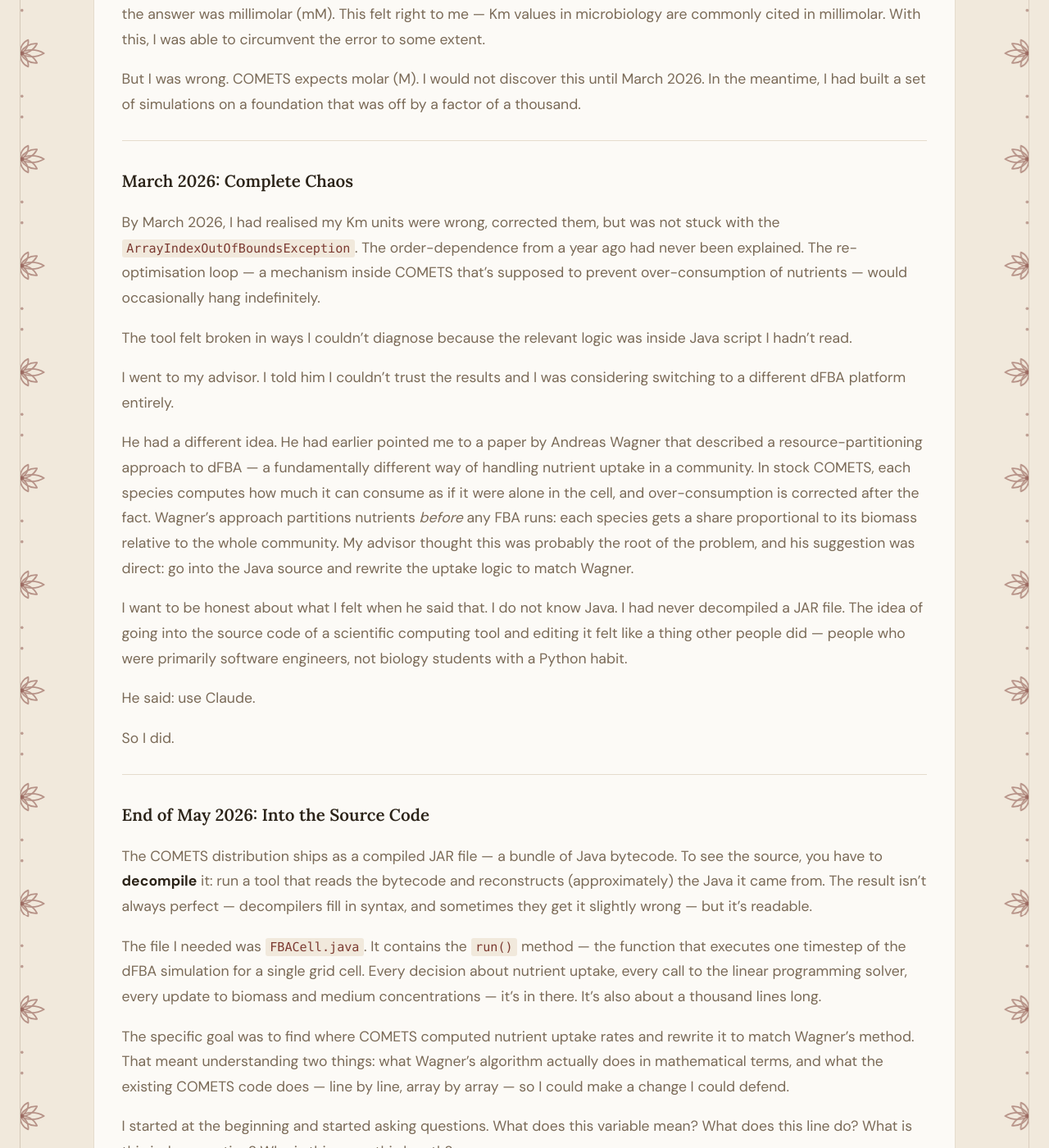
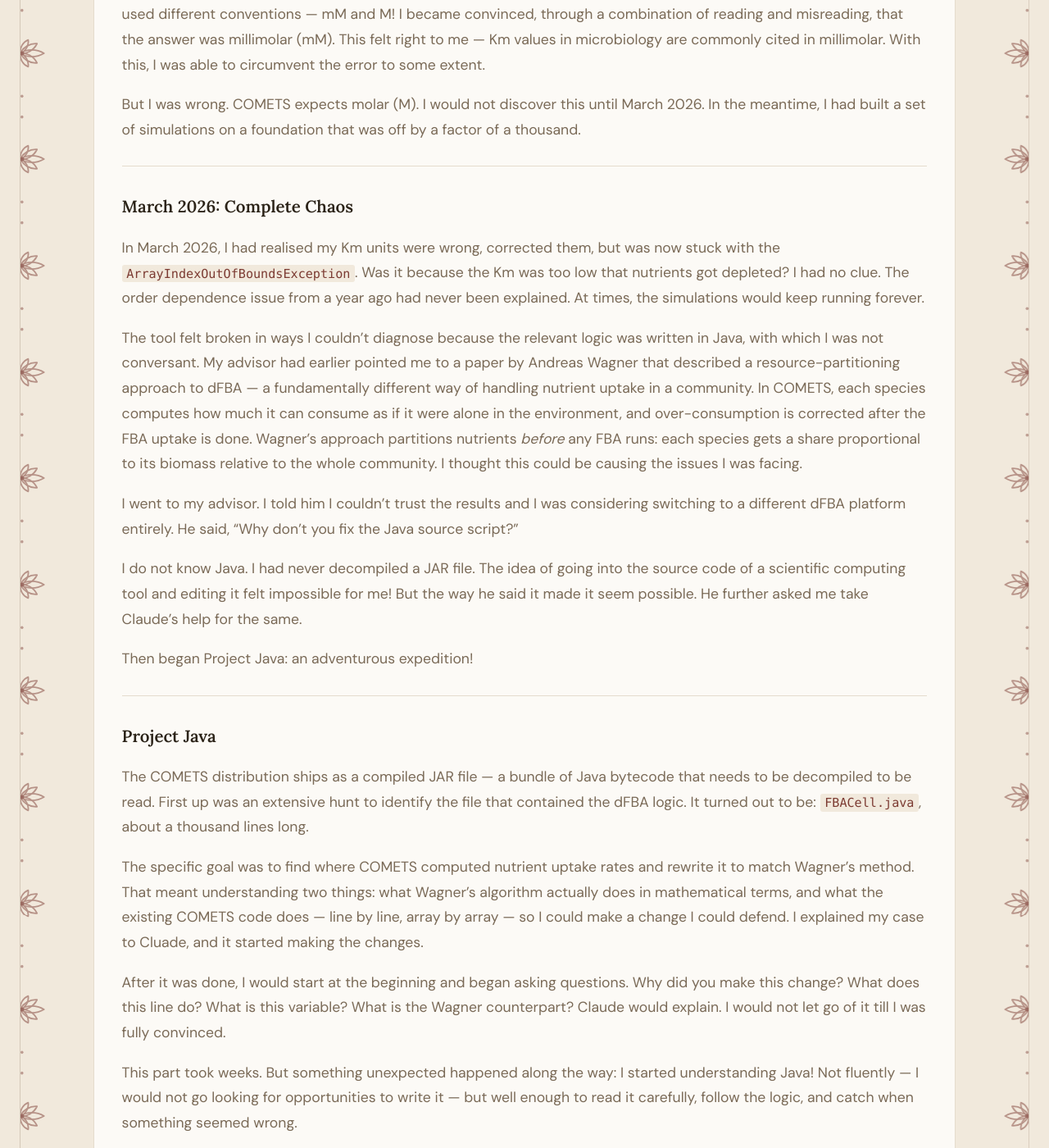
Before and after one commit to SandhyaVasu/SandhyaVasu.github.io, a Jekyll site: the page built from _posts/2026-09-03-comets_bugs.md, in a window 1280 px wide and 1400 px high, scrolled down 2153 px. Shown: the whole window at 82% size. Built offline with Jekyll 4.4.1, drawn with Linux system fonts in a browser that asks for light colours; some of the changed text lies outside the part shown.

Commit message:
Improve clarity and grammar in COMETS project documentation
Refactor narrative for clarity and correct grammar in the COMETS project documentation. Adjusted phrasing for better readability and coherence throughout the text.

````diff
--- a/_posts/2026-09-03-comets_bugs.md
+++ b/_posts/2026-09-03-comets_bugs.md
@@ -8,7 +8,7 @@ summary: A year of chasing bugs in COMETS — and what they taught me about floa
 
 It started with something that should not have been possible.
 
-I was working on a course project in computational systems biology — a relatively simple simulation of three microorganisms, trying to model butyrate production in a community. The goal was straightforward: run dynamic flux balance analysis, see if the organisms grow, see what they produce. I was using COMETS, a well-regarded Java-based platform with a Python wrapper, built by the Segre Lab at Boston University. It had a good reputation. I expected to spend a few hours on setup and then get to the biology.
+I was working on a course project in computational systems biology — a relatively simple simulation of three microorganisms, trying to model butyrate production in a community. The goal was straightforward: run dynamic flux balance analysis, see if the organisms grow, and note what they produce. I was using COMETS, a well-regarded Java-based platform with a Python wrapper, built by the Segre Lab at Boston University. It had a good reputation. I expected to spend a few hours on setup and then get to the biology.
 
 Instead, I found something that made me sit and stare at my screen for a long time.
 
@@ -22,7 +22,7 @@ This is the story of what I found when I looked into why.
 
 ## A Quick Word on What COMETS Does
 
-Before I get into the debugging, let me briefly explain what this tool is and why it matters — because it will make the bugs more meaningful.
+Before I get into the debugging, let me briefly explain what this tool is and why it matters — because it will make this narrative more meaningful.
 
 COMETS (Computation of Microbial Ecosystems in Time and Space) is an excellent platform for simulating microbial communities in space and time. It uses **dynamic flux balance analysis (dFBA)** — a method that takes the constraint-based metabolic models we build for individual organisms and runs them forward through time in a shared environment. Every time step, each organism "decides" what to consume and produce based on what nutrients are available, its own metabolic network, and whatever bounds you've set. The environment updates. You repeat.
 
@@ -32,17 +32,17 @@ This is powerful because you can model how community composition evolves, what n
 
 ## March 2025: Something Is Very Wrong
 
-The primary problem — the one that stopped me cold — was an `ArrayIndexOutOfBoundsException`. Java's way of telling you that something tried to read a memory location that doesn't exist. I raised it on the COMETS GitHub repository. By adjusting some parameters I managed to get past it, which at the time felt like a solution: the crash went away, the project could proceed, and I had a deadline.
+The primary problem — the one that stopped me cold — was an `ArrayIndexOutOfBoundsException`. Java's way of telling you that something tried to read a memory location that doesn't exist. I raised it on the COMETS GitHub repository. By adjusting some parameters, I managed to get past it, which at the time felt like a solution: the crash went away, the project could proceed, and I had a deadline.
 
-I did notice, in the course of those runs, that different model arrival orders were producing different trajectories. But I didn't investigate it or report it — I noted it, filed it somewhere in the back of my head, and submitted the project.
+I did notice, in the course of those runs, that different model arrival orders were producing different growth trajectories. But I didn't investigate it or report it — I noted it, filed it somewhere in the back of my head, and submitted the project report and immersed myself in the next semester of courses.
 
-The order-dependence issue came back to me in September 2025, when I raised it as a separate GitHub issue. By then I had enough distance from the project to describe what I was seeing clearly. The response was helpful but couldn't pin down a cause, and I didn't yet have the tools to look deeper.
+In September 2025, I revisited my COMETS code and again encountered the order-dependence issue. This time, I raised it as a separate GitHub issue. Their response was quite helpful but couldn't pin down a cause, and I didn't dig deeper into the issue.
 
 ---
 
 ## December 2025: The Units Rabbit Hole
 
-I came back to COMETS in December, determined to get things working properly. This time, the problem wasn't just the order bug or the `ArrayIndexOutOfBoundsException` error — it was the parameters.
+I came back to COMETS in December, determined to get things working properly. This time, the problem wasn't just the order bug or the `ArrayIndexOutOfBoundsException` error — it was the parameters. Was I setting it correctly?
 
 COMETS uses Michaelis-Menten kinetics to model nutrient uptake. You supply a `Km` value — the half-saturation constant, the nutrient concentration at which the uptake rate is half its maximum. But what **units** does COMETS expect for `Km`?
 
@@ -54,45 +54,37 @@ But I was wrong. COMETS expects molar (M). I would not discover this until March
 
 ## March 2026: Complete Chaos
 
-By March 2026, I had realised my Km units were wrong, corrected them, but was not stuck with the `ArrayIndexOutOfBoundsException`. The order-dependence from a year ago had never been explained. The re-optimisation loop — a mechanism inside COMETS that's supposed to prevent over-consumption of nutrients — would occasionally hang indefinitely.
+In March 2026, I had realised my Km units were wrong, corrected them, but was now stuck with the `ArrayIndexOutOfBoundsException`. Was it because the Km was too low that nutrients got depleted? I had no clue. The order dependence issue from a year ago had never been explained. At times, the simulations would keep running forever.
 
-The tool felt broken in ways I couldn't diagnose because the relevant logic was inside Java script I hadn't read.
+The tool felt broken in ways I couldn't diagnose because the relevant logic was written in Java, with which I was not conversant. My advisor had earlier pointed me to a paper by Andreas Wagner that described a resource-partitioning approach to dFBA — a fundamentally different way of handling nutrient uptake in a community. In COMETS, each species computes how much it can consume as if it were alone in the environment, and over-consumption is corrected after the FBA uptake is done. Wagner's approach partitions nutrients *before* any FBA runs: each species gets a share proportional to its biomass relative to the whole community. I thought this could be causing the issues I was facing.
 
-I went to my advisor. I told him I couldn't trust the results and I was considering switching to a different dFBA platform entirely.
+I went to my advisor. I told him I couldn't trust the results and I was considering switching to a different dFBA platform entirely. He said, "Why don't you fix the Java source script?"
 
-He had a different idea. He had earlier pointed me to a paper by Andreas Wagner that described a resource-partitioning approach to dFBA — a fundamentally different way of handling nutrient uptake in a community. In stock COMETS, each species computes how much it can consume as if it were alone in the cell, and over-consumption is corrected after the fact. Wagner's approach partitions nutrients *before* any FBA runs: each species gets a share proportional to its biomass relative to the whole community. My advisor thought this was probably the root of the problem, and his suggestion was direct: go into the Java source and rewrite the uptake logic to match Wagner.
+I do not know Java. I had never decompiled a JAR file. The idea of going into the source code of a scientific computing tool and editing it felt impossible for me! But the way he said it made it seem possible. He further asked me take Claude's help for the same.
 
-I want to be honest about what I felt when he said that. I do not know Java. I had never decompiled a JAR file. The idea of going into the source code of a scientific computing tool and editing it felt like a thing other people did — people who were primarily software engineers, not biology students with a Python habit.
-
-He said: use Claude.
-
-So I did.
+Then began Project Java: an adventurous expedition!
 
 ---
 
-## End of May 2026: Into the Source Code
+## Project Java
 
-The COMETS distribution ships as a compiled JAR file — a bundle of Java bytecode. To see the source, you have to **decompile** it: run a tool that reads the bytecode and reconstructs (approximately) the Java it came from. The result isn't always perfect — decompilers fill in syntax, and sometimes they get it slightly wrong — but it's readable.
+The COMETS distribution ships as a compiled JAR file — a bundle of Java bytecode that needs to be decompiled to be read. First up was an extensive hunt to identify the file that contained the dFBA logic. It turned out to be: `FBACell.java`, about a thousand lines long.
 
-The file I needed was `FBACell.java`. It contains the `run()` method — the function that executes one timestep of the dFBA simulation for a single grid cell. Every decision about nutrient uptake, every call to the linear programming solver, every update to biomass and medium concentrations — it's in there. It's also about a thousand lines long.
+The specific goal was to find where COMETS computed nutrient uptake rates and rewrite it to match Wagner's method. That meant understanding two things: what Wagner's algorithm actually does in mathematical terms, and what the existing COMETS code does — line by line, array by array — so I could make a change I could defend. I explained my case to Cluade, and it started making the changes.
 
-The specific goal was to find where COMETS computed nutrient uptake rates and rewrite it to match Wagner's method. That meant understanding two things: what Wagner's algorithm actually does in mathematical terms, and what the existing COMETS code does — line by line, array by array — so I could make a change I could defend.
+After it was done, I would start at the beginning and began asking questions. Why did you make this change? What does this line do? What is this variable? What is the Wagner counterpart? Claude would explain. I would not let go of it till I was fully convinced.
 
-I started at the beginning and started asking questions. What does this variable mean? What does this line do? What is this index counting? Why is this array this length?
-
-Claude would explain. I would look at the original code and ask: are you sure? Can you trace this back to where the array is defined? What happens if this index goes out of bounds?
-
-This part took weeks, off and on. But something unexpected happened: I started to understand Java. Not fluently — I would not go looking for opportunities to write it — but well enough to read it carefully, follow the logic, and catch when something seemed wrong.
+This part took weeks. But something unexpected happened along the way: I started understanding Java! Not fluently — I would not go looking for opportunities to write it — but well enough to read it carefully, follow the logic, and catch when something seemed wrong.
 
 And things were wrong.
 
 ---
 
-## A Silent Wrong Answer: The Index Space Problem
+## Attackign the `ArrayIndexOutOfBoundsException`— Finally!
 
 This one is more serious, and it requires understanding something about how COMETS represents metabolites internally.
 
-COMETS maintains two different numbering systems for metabolites — what the documentation calls **index spaces**:
+COMETS maintains two different numbering systems or **index spaces** for metabolites:
 
 | Space | What it numbers | Typical size |
 |---|---|---|
@@ -128,13 +120,36 @@ int kIndexInModel = ArrayUtils.indexOf(modelMediaIndexes, k);
 double newUptake = thisCellMedia[k] * (this.deltaMedia[l2][kIndexInModel] / totUptake);
 ```
 
+## A Silent Wrong Answer: A Sorting Bug
+Now, another discovery was that the metabolites in the environment and the dilution rates were sorted alphabetically upon user input. However, the refresh rates did not get sorted, resulting in refresh rates landing on the wrong metabolites. This was addressed by sorting the metabolites in my simulation script.
+
 ---
 
-## The Deeper Problem: Order Dependence
+### The Clamp That Creates or Destroys Mass
 
-The index bug, once fixed, meant the tool ran without crashing. But it was not the source of the strange result I had found back in March 2025.
+When COMETS updates the nutrient medium after all models have run, it calls `changeModelMedia()` once per model. That function does two things:
 
-That one was more subtle, and it touched something fundamental about how computers do arithmetic.
+```java
+media[k] += delta;                     // add this model's consumption/secretion
+if (media[k] < 0) media[k] = 0;       // clamp to zero if negative
+```
+
+This clamp — sensible in isolation (removes floating point negative noise) — becomes pathological when applied sequentially across models. Consider a simple example: a metabolite at 5 mmol, with model A consuming 8 mmol and model B secreting 4 mmol.
+
+| Processing order | Result |
+|---|---|
+| A first, then B | `5 − 8 = −3` → clamp → `0`, then `0 + 4 = **4 mmol**` |
+| B first, then A | `5 + 4 = 9`, then `9 − 8 = **1 mmol**` |
+
+The final medium concentration is 4 in one order and 1 in the other. Three millimoles appeared from nowhere in the first case. This is not floating-point noise — this is a straightforward violation of mass conservation, and it depends entirely on which model gets processed first.
+
+**The fix:** Before any call to `changeModelMedia`, combine all models' deltas for each metabolite into a single net change, and then pass it to the clamp. Mass is conserved.
+
+These issues, once fixed, meant the tool ran without crashing. At least now, will the order dependency vanish? I was even using pFBA all along. With all this in place, the magnitude of difference between alternate orders reduced but did not disappear.
+
+## The power of floating point arithmetic!
+
+This one was more subtle, and it touched something fundamental about how computers do arithmetic.
 
 ### Why 1 + 2 + 3 ≠ 3 + 2 + 1 (sometimes)
 
@@ -144,37 +159,16 @@ Floating-point numbers are stored with finite precision — roughly 16 significa
 
 Mathematically: `(A + B) + C = A + (B + C)`. But in floating-point arithmetic: **sometimes not**. The difference is tiny — typically the last bit of the 64-bit representation, around `1e-16` relative — but it is real.
 
-COMETS accumulates quantities across models by looping through them in the order they appear in the layout array. And models appear in layout-array order because they were added in that order. So the order you add species determines the order of accumulation — and for communities of three or more species, different accumulation orders give different results.
+COMETS accumulates quantities across models by looping through them in the order they appear in the layout array. And models appear in layout-array order because they were added in that order. So the order you add species determines the order of accumulation — and for communities of two or more species, different accumulation orders give different results.
 
-For most simulations this last-bit difference doesn't matter. For my simulations, it did.
+For my simulations, across the time steps, this played a key role in deciding how the solver steered the system of linear equations and landed in an optima.
 
-The reason comes down to a property of the linear programs being solved. Many metabolic models — especially AGORA2 models, which are common in human gut microbiome research — are **degenerate**: they have multiple optimal solutions with identical objective values. The LP solver is free to return any of them. When one run and another differ by a single last bit in a constraint coefficient, the solver may pick a different vertex on the same flat optimal face. Same growth rate, different flux distribution. Different secretion profile. Different nutrient environment next step. One timestep later, the trajectories have diverged.
+Many metabolic models — especially AGORA2 models, which are common in human gut microbiome research — are **degenerate**: they have multiple optimal solutions with identical objective values. The LP solver is free to return any of them. When one run and another differ by a single last bit in a constraint coefficient, the solver may pick a different vertex on the same flat optimal face. Same growth rate, different flux distribution. Different secretion profile. Different nutrient environment next step. One timestep later, the trajectories have diverged.
 
 I found this empirically: in a pair of species where one model had an unconstrained demand reaction for sodium (`DM_NA1`, an ATP-neutral loop), a last-bit difference in the medium vector was enough to switch that loop on or off — at zero cost to growth, but with downstream effects on the sodium available to the other species. The two orders agreed to full precision through cycle 2, diverged at cycle 3, and were on clearly different paths by cycle 5.
 
-**The fix (O1):** Sort models by file name before accumulating — a key that doesn't depend on arrival order — and walk that fixed order at every accumulation site. The sort is computed once at the top of the timestep, before any biomass values are mutated, and reused everywhere.
+**The fix :** Sort models by file name before performing any addition — a key that doesn't depend on arrival order — and walk that fixed order during summation. The sort is computed once at the top of the timestep, before any biomass values are mutated, and reused everywhere.
 
-### The Clamp That Creates Mass
-
-The second order-dependence problem is worse because it's not just a last-bit issue — it can produce macroscopically wrong results.
-
-When COMETS updates the nutrient medium after all models have run, it calls `changeModelMedia()` once per model. That function does two things:
-
-```java
-media[k] += delta;                     // add this model's consumption/secretion
-if (media[k] < 0) media[k] = 0;       // clamp to zero if negative
-```
-
-This clamp — sensible in isolation, you can't have negative nutrient concentrations — becomes pathological when applied sequentially across models. Consider a simple example: a metabolite at 5 mmol, with model A consuming 8 mmol and model B secreting 4 mmol.
-
-| Processing order | Result |
-|---|---|
-| A first, then B | `5 − 8 = −3` → clamp → `0`, then `0 + 4 = **4 mmol**` |
-| B first, then A | `5 + 4 = 9`, then `9 − 8 = **1 mmol**` |
-
-The final medium concentration is 4 in one order and 1 in the other. Three millimoles appeared from nowhere in the first case. This is not floating-point noise — this is a straightforward violation of mass conservation, and it depends entirely on which model gets processed first.
-
-**The fix (O2):** Before any call to `changeModelMedia`, combine all models' deltas for each metabolite into a single net change, assign that net change to exactly one canonically chosen "owner" model, and set every other model's delta for that metabolite to zero. Then let the loop run as before — the owner applies the net change and gets clamped once, the others add exactly `0.0` (a no-op in IEEE-754 arithmetic, always). One addition, one clamp, per metabolite, per timestep. Mass is conserved.
 
 ---
 
````
